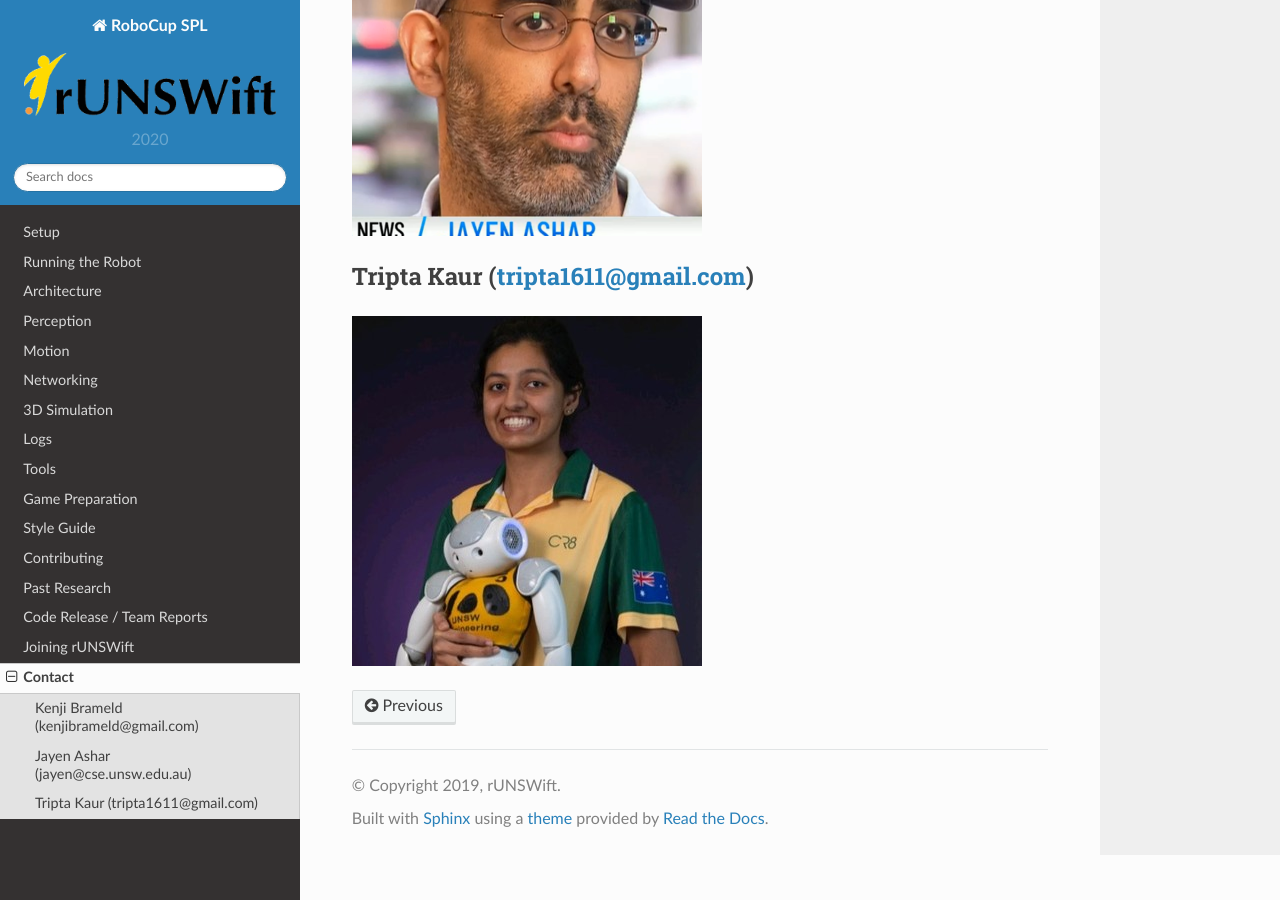
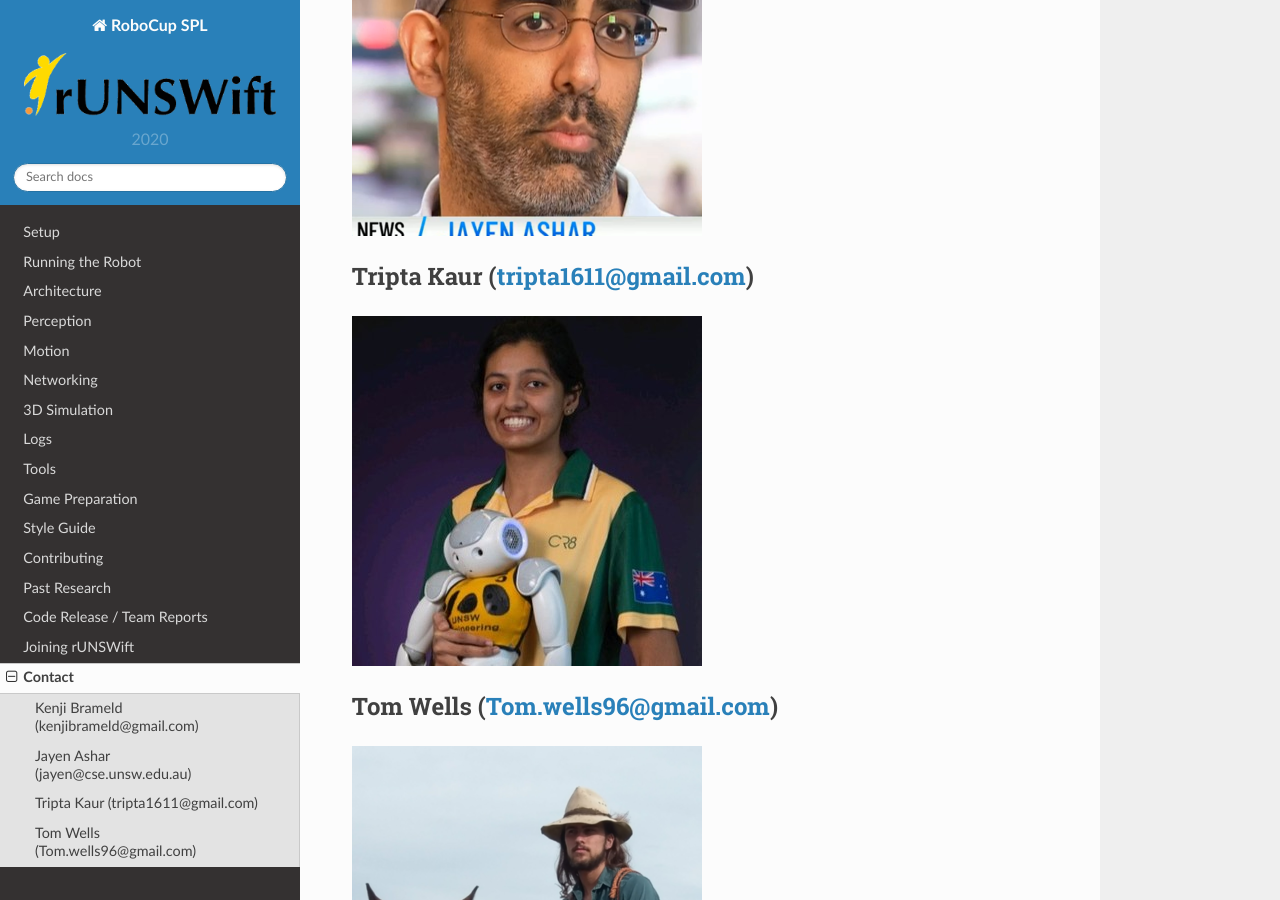
Before and after one commit to UNSWComputing/rUNSWift-docs, a Sphinx documentation site: the page built from source/contact.rst, in a window 1280 px wide and 900 px high, scrolled down 760 px. Built offline with Sphinx 7.4.7 and the Read the Docs theme 2.0.0, drawn with Linux system fonts in a browser that asks for light colours.

Commit message:
added tom wells to the contact page

```diff
--- a/source/contact.rst
+++ b/source/contact.rst
@@ -22,5 +22,12 @@ Tripta Kaur (tripta1611@gmail.com)
 
 .. figure:: /images/tripta_kaur.jpeg
 
+**********************************
+Tom Wells (Tom.wells96@gmail.com)
+**********************************
 
-.. Image size is 350*350
+.. figure:: /images/tom_wells.png
+
+
+.. Use 350 pixels width.
+.. Recommended image size is 350*350
```
Also changed, not shown: source/images/tom_wells.png (added).
